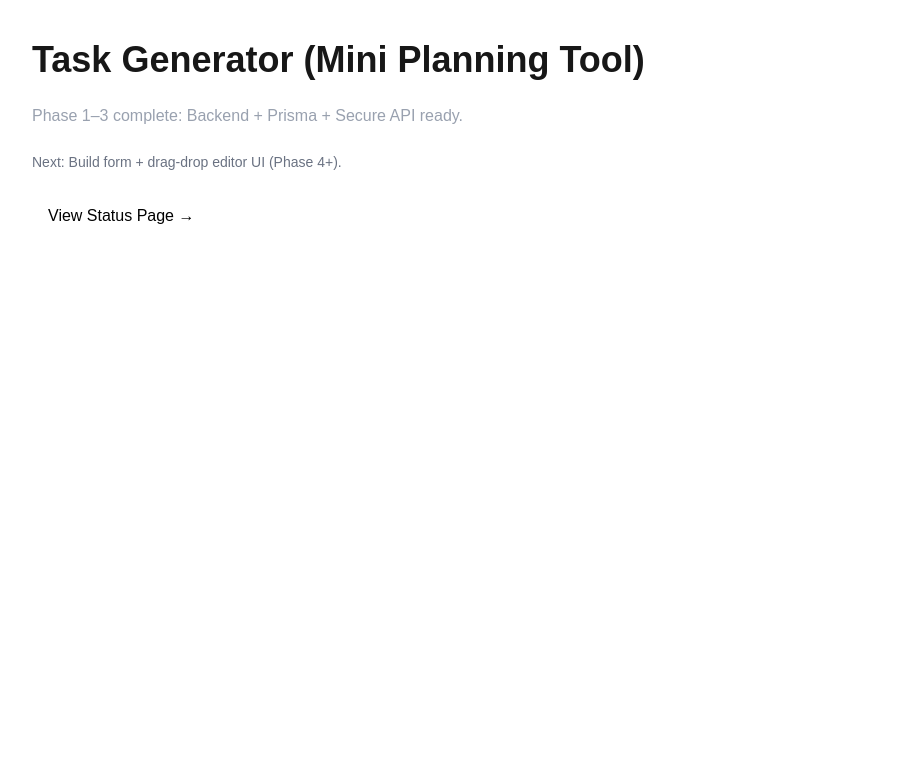
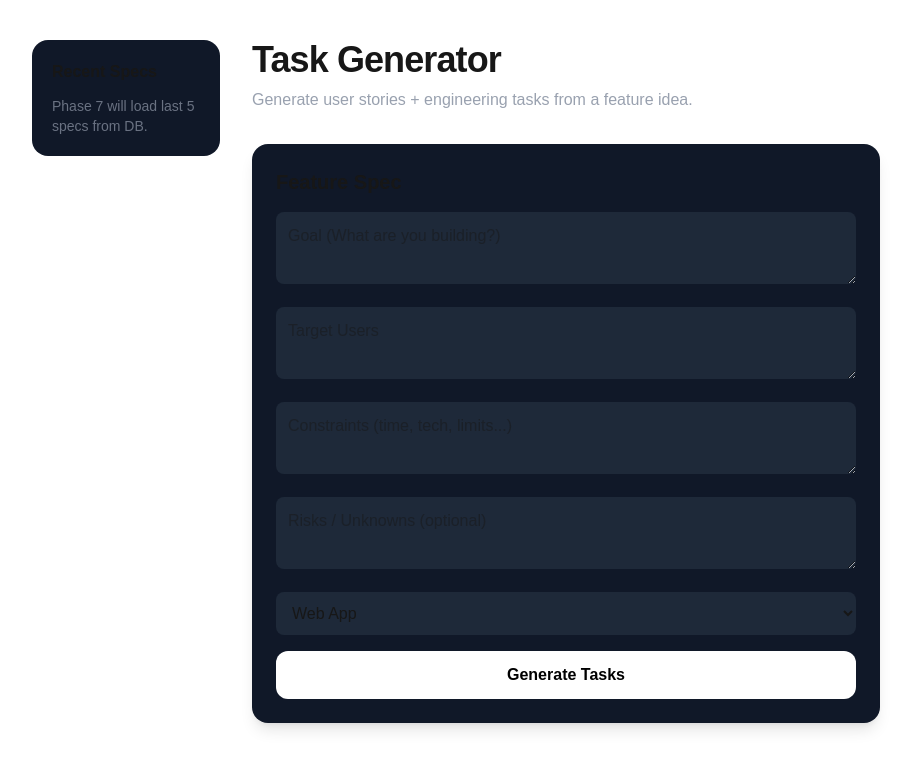
Before and after one commit to Bala-s-dev/Task-Gen, a Next.js app: page / in a window 1280 px wide. Shown: the top 768 px of the page, without its empty margins (184-1095 px from the left). Built offline with nearby package versions, Linux system fonts and the light colour scheme.

Commit message:
Added rate limit

```diff
--- a/app/api/generate/route.ts
+++ b/app/api/generate/route.ts
@@ -1,14 +1,13 @@
 import { NextResponse } from 'next/server';
 import { SpecSchema } from '@/lib/validators';
 import { prisma } from '@/lib/prisma';
-import { openai } from '@/lib/openai';
 import { rateLimit } from '@/lib/rateLimit';
+import { gemini } from '@/lib/gemini';
 
 export async function POST(req: Request) {
   try {
-    // Rate limit (5 req/min per IP)
+    // Rate Limit
     const ip = req.headers.get('x-forwarded-for') ?? 'anonymous';
-
     const { success } = await rateLimit.limit(ip);
 
     if (!success) {
@@ -18,7 +17,7 @@ export async function POST(req: Request) {
       );
     }
 
-    // Parse + Validate Input
+    // Validate Input
     const body = await req.json();
     const parsed = SpecSchema.safeParse(body);
 
@@ -31,7 +30,7 @@ export async function POST(req: Request) {
 
     const { goal, users, constraints, risks, template } = parsed.data;
 
-    // Call OpenAI (server-side)
+    // Gemini Prompt
     const prompt = `
 You are a senior product + engineering planner.
 
@@ -51,33 +50,47 @@ Constraints: ${constraints}
 Risks: ${risks ?? 'None'}
 Template: ${template}
 
-Return JSON only:
+Return JSON ONLY in this exact format:
+
 {
- "stories": [...],
- "groups": [
-   { "title": "Frontend", "tasks": [...] }
- ]
+  "stories": ["..."],
+  "groups": [
+    {
+      "title": "Frontend",
+      "tasks": ["...", "..."]
+    }
+  ]
 }
 `;
 
-    const completion = await openai.chat.completions.create({
-      model: 'gpt-4o-mini',
-      messages: [{ role: 'user', content: prompt }],
-      temperature: 0.4,
+    // Gemini Model Call
+    const model = gemini.getGenerativeModel({
+      model: 'gemini-1.5-flash',
     });
 
-    const raw = completion.choices[0].message.content;
+    const result = await model.generateContent(prompt);
+
+    const raw = result.response.text();
 
     if (!raw) {
       return NextResponse.json(
-        { error: 'LLM returned empty output.' },
+        { error: 'Gemini returned empty output.' },
         { status: 500 },
       );
     }
 
-    const generated = JSON.parse(raw);
+    // Parse JSON safely
+    let generated;
+    try {
+      generated = JSON.parse(raw);
+    } catch {
+      return NextResponse.json(
+        { error: 'Gemini returned invalid JSON. Try again.' },
+        { status: 500 },
+      );
+    }
 
-    // Store Spec in DB
+    // Save Spec
     const spec = await prisma.spec.create({
       data: {
         goal,
@@ -88,7 +101,7 @@ Return JSON only:
       },
     });
 
-    // Keep only last 5 specs
+    // Keep last 5 specs only
     const count = await prisma.spec.count();
     if (count > 5) {
       const oldest = await prisma.spec.findFirst({
--- a/app/api/health/route.ts
+++ b/app/api/health/route.ts
@@ -1,25 +1,25 @@
 import { NextResponse } from 'next/server';
 import { prisma } from '@/lib/prisma';
-import { openai } from '@/lib/openai';
+import { gemini } from '@/lib/gemini';
 
 export async function GET() {
   try {
     // DB Check
     await prisma.spec.count();
 
-    // LLM Check (tiny request)
-    await openai.chat.completions.create({
-      model: 'gpt-4o-mini',
-      messages: [{ role: 'user', content: 'Say OK' }],
-      max_tokens: 5,
+    // Gemini Check
+    const model = gemini.getGenerativeModel({
+      model: 'gemini-1.5-flash',
     });
+
+    await model.generateContent('Say OK');
 
     return NextResponse.json({
       backend: 'healthy',
       database: 'connected',
-      llm: 'responding',
+      llm: 'gemini responding',
     });
-  } catch (err) {
+  } catch {
     return NextResponse.json(
       {
         backend: 'unhealthy',
--- a/app/page.tsx
+++ b/app/page.tsx
@@ -1,24 +1,37 @@
+'use client';
+
+import { useState } from 'react';
+import SpecForm from '@/components/SpecForm';
+import TaskBoard from '@/components/TaskBoard';
+import HistoryPanel from '@/components/HistoryPanel';
+
 export default function Home() {
+  const [generated, setGenerated] = useState<any>(null);
+
   return (
-    <div className="space-y-6">
-      <h1 className="text-4xl font-bold">
-        Task Generator (Mini Planning Tool)
-      </h1>
+    <div className="grid grid-cols-1 lg:grid-cols-4 gap-8">
+      {/* Left History */}
+      <aside className="lg:col-span-1">
+        <HistoryPanel onLoadSpec={(data) => setGenerated(data)} />
+      </aside>
 
-      <p className="text-gray-400">
-        Phase 1–3 complete: Backend + Prisma + Secure API ready.
-      </p>
+      {/* Main Content */}
+      <section className="lg:col-span-3 space-y-8">
+        <header>
+          <h1 className="text-4xl font-bold tracking-tight">Task Generator</h1>
+          <p className="text-gray-400 mt-2">
+            Generate user stories + engineering tasks from a feature idea.
+          </p>
+        </header>
 
-      <p className="text-sm text-gray-500">
-        Next: Build form + drag-drop editor UI (Phase 4+).
-      </p>
+        {/* Spec Form */}
+        <SpecForm onGenerated={(data) => setGenerated(data)} />
 
-      <a
-        href="/status"
-        className="inline-block px-4 py-2 rounded-lg bg-white text-black font-medium"
-      >
-        View Status Page →
-      </a>
+        {/* Output Board */}
+        {generated && (
+          <TaskBoard output={generated.output} specId={generated.specId} />
+        )}
+      </section>
     </div>
   );
 }
--- /dev/null
+++ b/components/ExportBox.tsx
@@ -0,0 +1,46 @@
+'use client';
+
+import { toast } from 'sonner';
+
+export default function ExportBox({
+  stories,
+  groups,
+}: {
+  stories: string[];
+  groups: any[];
+}) {
+  function buildMarkdown() {
+    let md = `# User Stories\n\n`;
+    stories.forEach((s) => (md += `- ${s}\n`));
+
+    md += `\n# Engineering Tasks\n\n`;
+
+    groups.forEach((g) => {
+      md += `## ${g.title}\n`;
+      g.tasks.forEach((t: string) => {
+        md += `- ${t}\n`;
+      });
+      md += `\n`;
+    });
+
+    return md;
+  }
+
+  async function copyMarkdown() {
+    await navigator.clipboard.writeText(buildMarkdown());
+    toast.success('Copied to clipboard!');
+  }
+
+  return (
+    <div className="p-6 rounded-2xl bg-gray-900 space-y-4">
+      <h2 className="text-xl font-bold">Export</h2>
+
+      <button
+        onClick={copyMarkdown}
+        className="px-4 py-2 rounded-lg bg-white text-black font-medium"
+      >
+        Copy as Markdown
+      </button>
+    </div>
+  );
+}
--- /dev/null
+++ b/components/HistoryPanel.tsx
@@ -0,0 +1,16 @@
+'use client';
+
+export default function HistoryPanel({
+  onLoadSpec,
+}: {
+  onLoadSpec: (data: any) => void;
+}) {
+  return (
+    <div className="p-5 rounded-2xl bg-gray-900">
+      <h2 className="font-bold mb-3">Recent Specs</h2>
+      <p className="text-gray-500 text-sm">
+        Phase 7 will load last 5 specs from DB.
+      </p>
+    </div>
+  );
+}
--- /dev/null
+++ b/components/SortableTask.tsx
@@ -0,0 +1,24 @@
+'use client';
+
+import { useState } from 'react';
+
+export default function SortableTask({
+  task,
+  onEdit,
+}: {
+  task: string;
+  onEdit: (val: string) => void;
+}) {
+  const [value, setValue] = useState(task);
+
+  return (
+    <input
+      value={value}
+      onChange={(e) => {
+        setValue(e.target.value);
+        onEdit(e.target.value);
+      }}
+      className="w-full p-2 rounded-lg bg-gray-800 text-gray-200"
+    />
+  );
+}
--- /dev/null
+++ b/components/SpecForm.tsx
@@ -0,0 +1,96 @@
+'use client';
+
+import { useState } from 'react';
+import { toast } from 'sonner';
+
+export default function SpecForm({
+  onGenerated,
+}: {
+  onGenerated: (data: any) => void;
+}) {
+  const [loading, setLoading] = useState(false);
+
+  async function handleSubmit(e: any) {
+    e.preventDefault();
+    setLoading(true);
+
+    const form = new FormData(e.target);
+
+    const payload = {
+      goal: form.get('goal'),
+      users: form.get('users'),
+      constraints: form.get('constraints'),
+      risks: form.get('risks'),
+      template: form.get('template'),
+    };
+
+    try {
+      const res = await fetch('/api/generate', {
+        method: 'POST',
+        body: JSON.stringify(payload),
+      });
+
+      if (!res.ok) {
+        toast.error('Invalid input or server error.');
+        return;
+      }
+
+      const data = await res.json();
+      toast.success('Tasks generated successfully!');
+      onGenerated(data);
+    } catch {
+      toast.error('Something went wrong.');
+    } finally {
+      setLoading(false);
+    }
+  }
+
+  return (
+    <form
+      onSubmit={handleSubmit}
+      className="p-6 rounded-2xl bg-gray-900 space-y-4 shadow-lg"
+    >
+      <h2 className="text-xl font-semibold">Feature Spec</h2>
+
+      <textarea
+        name="goal"
+        placeholder="Goal (What are you building?)"
+        required
+        className="w-full p-3 rounded-lg bg-gray-800"
+      />
+
+      <textarea
+        name="users"
+        placeholder="Target Users"
+        required
+        className="w-full p-3 rounded-lg bg-gray-800"
+      />
+
+      <textarea
+        name="constraints"
+        placeholder="Constraints (time, tech, limits...)"
+        required
+        className="w-full p-3 rounded-lg bg-gray-800"
+      />
+
+      <textarea
+        name="risks"
+        placeholder="Risks / Unknowns (optional)"
+        className="w-full p-3 rounded-lg bg-gray-800"
+      />
+
+      <select name="template" className="w-full p-3 rounded-lg bg-gray-800">
+        <option value="web">Web App</option>
+        <option value="mobile">Mobile App</option>
+        <option value="internal">Internal Tool</option>
+      </select>
+
+      <button
+        disabled={loading}
+        className="w-full py-3 rounded-xl bg-white text-black font-semibold hover:opacity-90 transition"
+      >
+        {loading ? 'Generating...' : 'Generate Tasks'}
+      </button>
+    </form>
+  );
+}
--- /dev/null
+++ b/components/TaskBoard.tsx
@@ -0,0 +1,41 @@
+'use client';
+
+import { useState } from 'react';
+import TaskGroup from './TaskGroup';
+import ExportBox from './ExportBox';
+
+export default function TaskBoard({ output }: { output: any; specId: string }) {
+  const [groups, setGroups] = useState(output.groups);
+
+  return (
+    <div className="space-y-6">
+      {/* User Stories */}
+      <div className="p-6 rounded-2xl bg-gray-900">
+        <h2 className="text-xl font-bold mb-3">User Stories</h2>
+        <ul className="list-disc pl-6 space-y-1 text-gray-300">
+          {output.stories.map((s: string, i: number) => (
+            <li key={i}>{s}</li>
+          ))}
+        </ul>
+      </div>
+
+      {/* Task Groups */}
+      <div className="grid md:grid-cols-2 gap-6">
+        {groups.map((group: any, idx: number) => (
+          <TaskGroup
+            key={idx}
+            group={group}
+            onUpdate={(newGroup) => {
+              const copy = [...groups];
+              copy[idx] = newGroup;
+              setGroups(copy);
+            }}
+          />
+        ))}
+      </div>
+
+      {/* Export */}
+      <ExportBox groups={groups} stories={output.stories} />
+    </div>
+  );
+}
--- /dev/null
+++ b/components/TaskGroup.tsx
@@ -0,0 +1,46 @@
+'use client';
+
+import { DndContext, closestCenter } from '@dnd-kit/core';
+
+import {
+  SortableContext,
+  verticalListSortingStrategy,
+} from '@dnd-kit/sortable';
+
+import SortableTask from './SortableTask';
+import { useState } from 'react';
+
+export default function TaskGroup({
+  group,
+  onUpdate,
+}: {
+  group: any;
+  onUpdate: (g: any) => void;
+}) {
+  const [tasks, setTasks] = useState(group.tasks);
+
+  return (
+    <div className="p-5 rounded-2xl bg-gray-900 shadow-md">
+      <h3 className="font-semibold text-lg mb-3">{group.title}</h3>
+
+      <DndContext collisionDetection={closestCenter}>
+        <SortableContext items={tasks} strategy={verticalListSortingStrategy}>
+          <div className="space-y-2">
+            {tasks.map((task: any, idx: number) => (
+              <SortableTask
+                key={idx}
+                task={task}
+                onEdit={(val) => {
+                  const copy = [...tasks];
+                  copy[idx] = val;
+                  setTasks(copy);
+                  onUpdate({ ...group, tasks: copy });
+                }}
+              />
+            ))}
+          </div>
+        </SortableContext>
+      </DndContext>
+    </div>
+  );
+}
--- /dev/null
+++ b/lib/gemini.ts
@@ -0,0 +1,3 @@
+import { GoogleGenerativeAI } from '@google/generative-ai';
+
+export const gemini = new GoogleGenerativeAI(process.env.GEMINI_API_KEY!);
```
Also changed, not shown: package.json (+12 -2 lines), lib/openai.ts (deleted), 1 other file (tests, documents, lock files or other folders).
